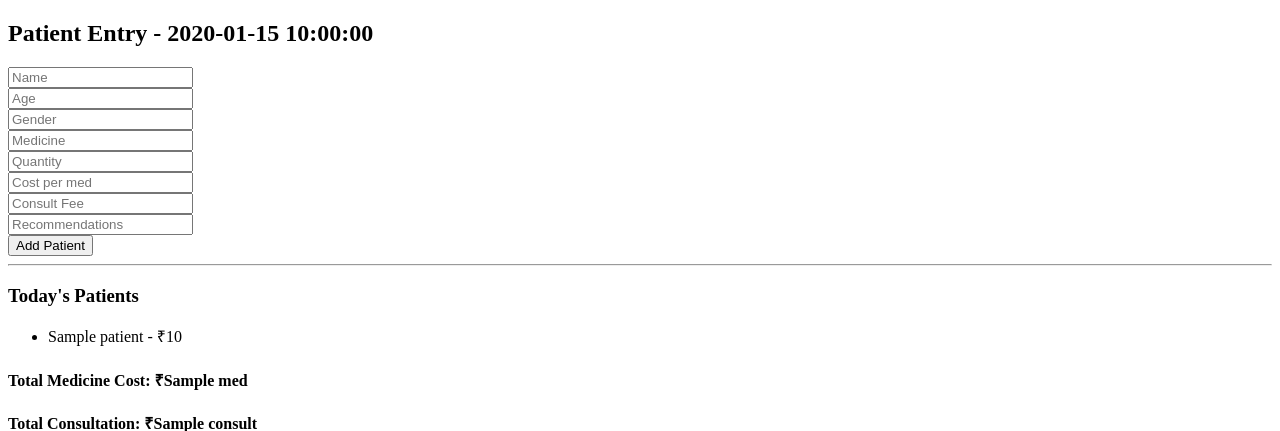
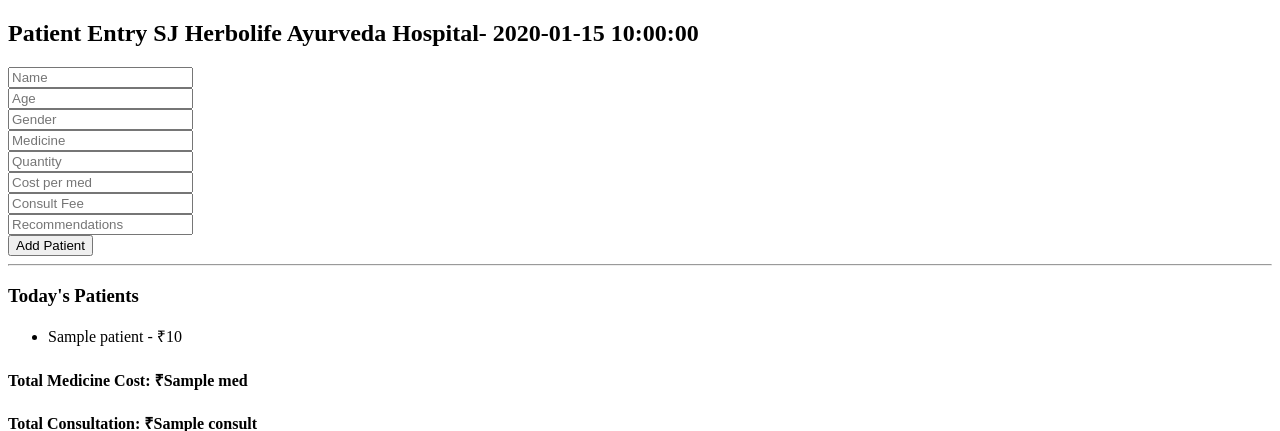
Before and after one commit to Ghost2447/patientmanagement, a Flask app: template templates/dashboard.html in a window 1280 px wide. Shown: the top 431 px of the page. Run offline with Flask 3, Linux system fonts and the light colour scheme; the template is opened without the code that fills it: most values are stand-ins (such as "Sample title", 1, 10 or a date in 2020).

Commit message:
Update text in dashboard.html

```diff
--- a/templates/dashboard.html
+++ b/templates/dashboard.html
@@ -4,7 +4,7 @@
   <title>Dashboard</title>
 </head>
 <body>
-  <h2>Patient Entry - {{ date }}</h2>
+  <h2>Patient Entry SJ Herbolife Ayurveda Hospital- {{ date }}</h2>
   <form method="POST">
     <input type="text" name="name" placeholder="Name" required><br>
     <input type="number" name="age" placeholder="Age" required><br>
```
